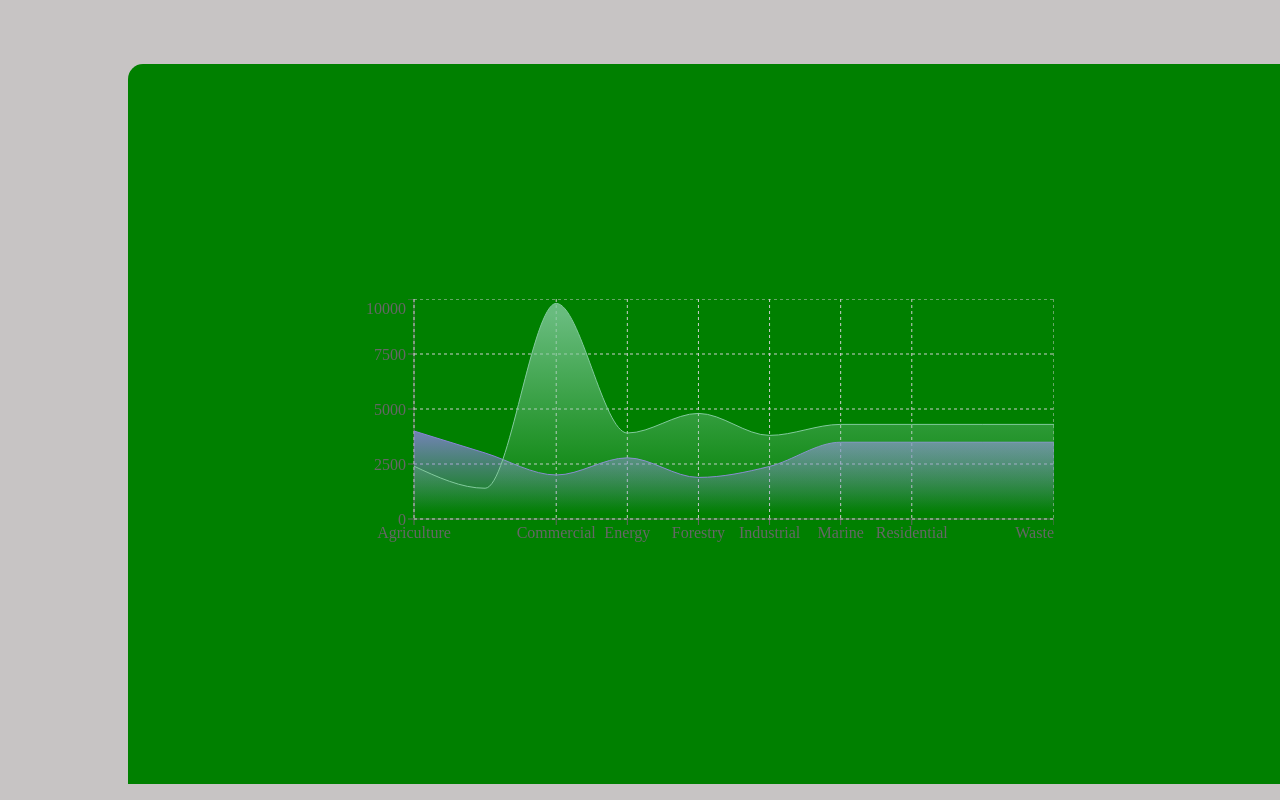
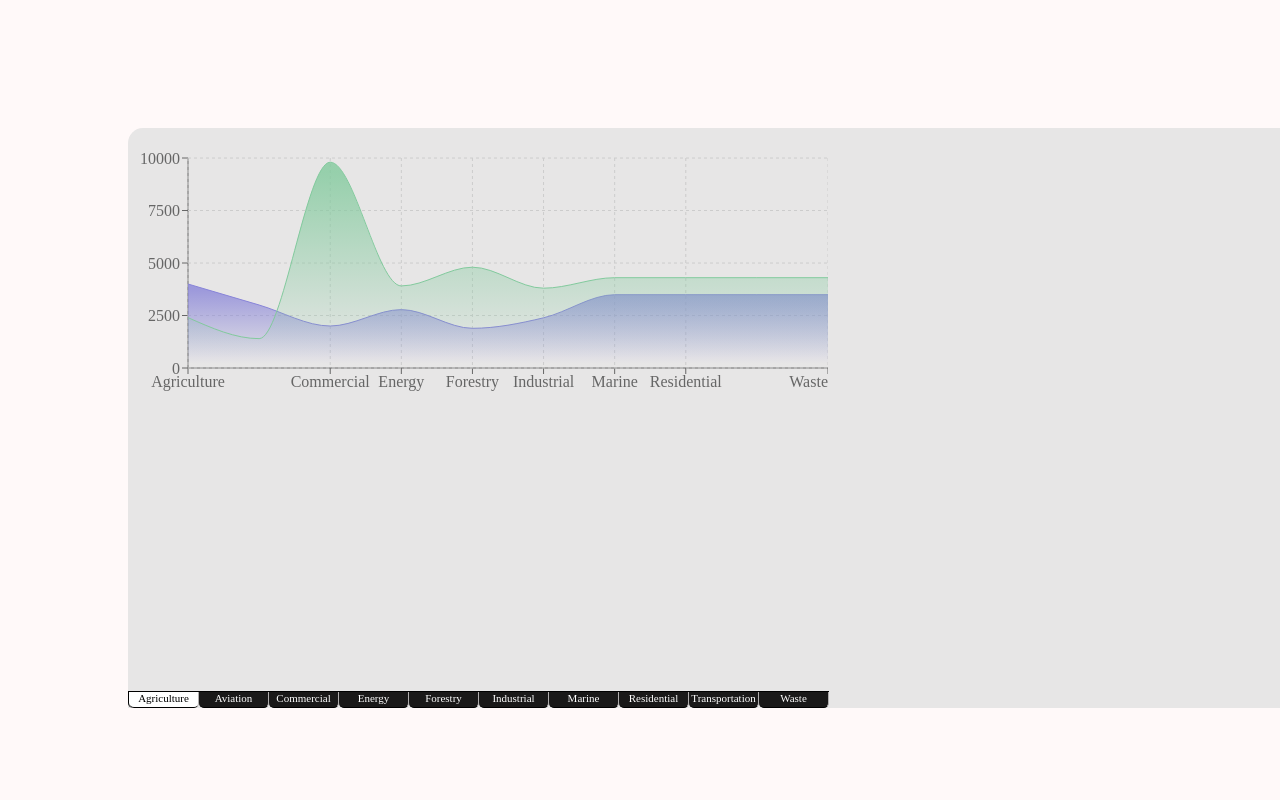
Before and after one commit to edd-ie/SDC_HackathonPrj, a React (Vite) app in the folder Sdc_front/: page / in a window 1280 px wide. Built offline with nearby package versions, Linux system fonts and the light colour scheme.

Commit message:
Sector visualization tab

```diff
--- a/Sdc_front/src/Components/Dashboard.css
+++ b/Sdc_front/src/Components/Dashboard.css
@@ -1,22 +1,60 @@
 .Dashboard{
     position: absolute;
-    background: rgb(199, 196, 196);
+    background: rgb(255, 249, 249);
     margin: 0;
     padding: 0;
     height: 100vh;
     width: 100vw;
-
+    overflow: hidden;
 }
 
 .folder{
     position: relative;
-    margin-top: 5%;
+    margin-top: 10%;
     margin-left: 10%;
     width: 90%;
-    height: 90%;
-    background: green;
+    height: 70%;
+    background: rgb(231, 230, 230);
     display: flex;
-    justify-content: center;
-    align-items: center;
+    flex-direction: column;
     border-top-left-radius: 15px;
+    justify-content: space-between;
+    padding-top: 20px;
 }
+
+
+.tabs{
+    position: relative;
+    width: 90%;
+    width: 700px;
+    border-top: 1px solid black;
+    border-left: 1px solid black;
+    background: transparent;
+    display: flex;
+    border-bottom-right-radius: 5px;
+    border-bottom-left-radius: 5px;
+}
+
+.switch{
+    position: relative;
+    background: rgb(26, 25, 25);
+    height: 15px;
+    width: 70px;
+    border-right: 1px solid rgb(177, 174, 174);
+    font-size: 11px;
+    text-align: center;
+    cursor: pointer;
+    color: white;
+    border-bottom: 1px solid black;
+    border-bottom-right-radius: 5px;
+    border-bottom-left-radius: 5px;
+}
+
+.active{
+    background: white;
+    color: black;
+}
+
+.switch:hover{
+    background: gray;
+}
--- a/Sdc_front/src/Components/Dashboard.jsx
+++ b/Sdc_front/src/Components/Dashboard.jsx
@@ -82,8 +82,8 @@ export default function Dashboard() {
     return (
     <div className="Dashboard">
         <div className="folder">
-            <AreaChart width={700} height={250} data={data}
-            margin={{ top: 0, right: 0, left: 0, bottom: 0 }}>
+            <AreaChart position='relative' width={700} height={250} data={data}
+            margin={{ top: 10, right: 0, left: 0, bottom: 0 }}>
             <defs>
                 <linearGradient id="colorUv" x1="0" y1="0" x2="0" y2="1">
                 <stop offset="5%" stopColor="#8884d8" stopOpacity={0.8}/>
@@ -101,6 +101,19 @@ export default function Dashboard() {
             <Area type="monotone" dataKey="uv" stroke="#8884d8" fillOpacity={1} fill="url(#colorUv)" />
             <Area type="monotone" dataKey="pv" stroke="#82ca9d" fillOpacity={1} fill="url(#colorPv)" />
             </AreaChart>
+
+            <div className="tabs">
+                <div className="switch active">Agriculture</div>
+                <div className="switch">Aviation</div>
+                <div className="switch">Commercial</div>
+                <div className="switch">Energy</div>
+                <div className="switch">Forestry</div>
+                <div className="switch">Industrial</div>
+                <div className="switch">Marine</div>
+                <div className="switch">Residential</div>
+                <div className="switch">Transportation</div>
+                <div className="switch">Waste</div>
+            </div>
         </div>
 
     </div>
--- /dev/null
+++ b/Sdc_front/src/Components/Sectors.jsx
@@ -0,0 +1 @@
+import React from "react";
```
